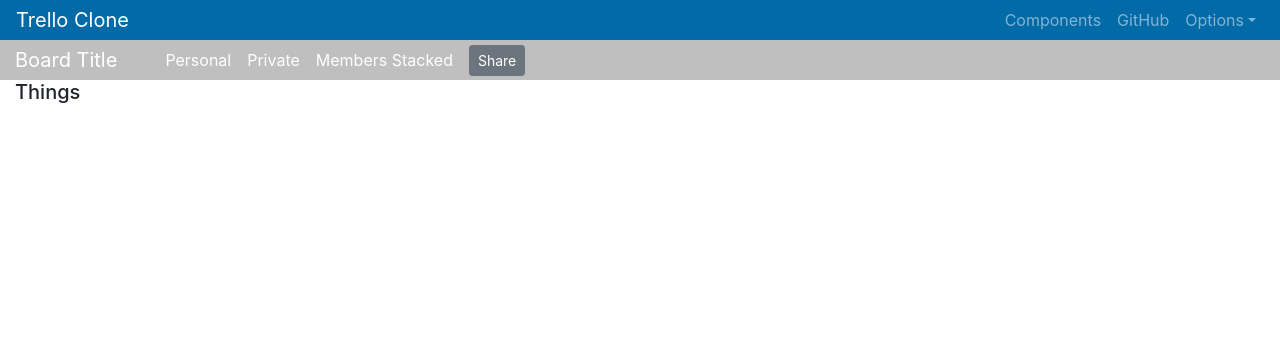
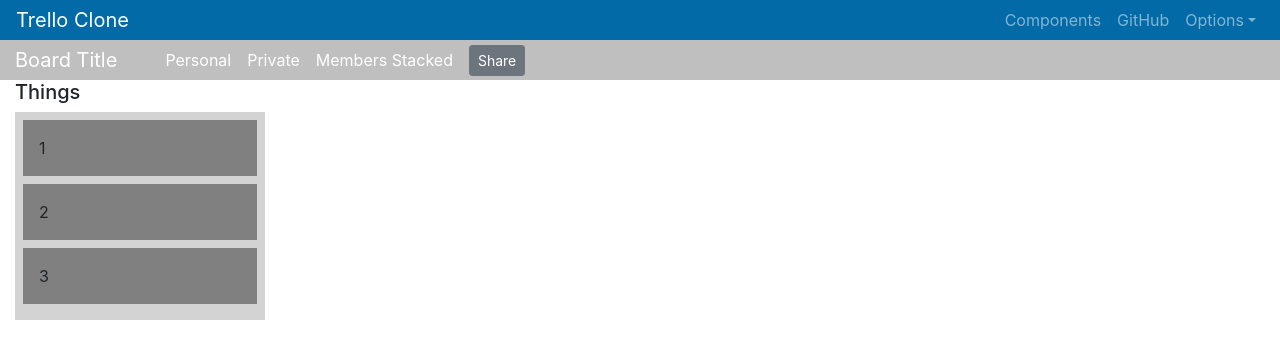
Before and after one commit to SeanningTatum/trello-clone-frontend, a Next.js app: page /board in a window 1280 px wide. Shown: the top 358 px of the page. Built offline with nearby package versions, Linux system fonts and the light colour scheme.

Commit message:
create dnd feature

```diff
--- /dev/null
+++ b/components/board/List.js
@@ -0,0 +1,37 @@
+// @flow
+
+import React from 'react'
+import {DragDropContext, Droppable, type DropResult} from 'react-beautiful-dnd'
+import styled from 'styled-components'
+
+import {type BoardItem} from '../../interfaces/BoardItem'
+
+import ListItem from './ListItem'
+
+type Props = {
+  items: Array<BoardItem>,
+  onDragEnd: (result: DropResult) => void,
+}
+
+export default function List({items, onDragEnd}: Props) {
+  return (
+    <DragDropContext onDragEnd={onDragEnd}>
+      <Droppable droppableId="droppable">
+        {(provided, snapshot) => (
+          <ListContainer ref={provided.innerRef} isDraggingOver={snapshot.isDraggingOver}>
+            {items.map((item, ndx) => (
+              <ListItem item={item} ndx={ndx} key={item.id} />
+            ))}
+            {provided.placeholder}
+          </ListContainer>
+        )}
+      </Droppable>
+    </DragDropContext>
+  )
+}
+
+const ListContainer = styled.div`
+  width: 250px;
+  padding: 8px;
+  background-color: ${props => (props.isDraggingOver ? 'lightblue' : 'lightgrey')};
+`
--- /dev/null
+++ b/components/board/ListItem.js
@@ -0,0 +1,40 @@
+// @flow
+
+import React, {memo} from 'react'
+import {Draggable} from 'react-beautiful-dnd'
+import styled from 'styled-components'
+
+import {type BoardItem} from '../../interfaces/BoardItem'
+
+type Props = {
+  item: BoardItem,
+  ndx: number,
+}
+
+// Use memo to prevent unwanted items from updating
+export default memo(({item, ndx}: Props) => {
+  // Prove that there are no unwanted re-renders
+  console.log(`[item ${item.id}] updated`)
+
+  return (
+    <Draggable key={item.id} draggableId={item.id} index={ndx}>
+      {(provided, snapshot) => (
+        <StyledListItem
+          ref={provided.innerRef}
+          {...provided.draggableProps}
+          {...provided.dragHandleProps}
+          style={{...provided.draggableProps.style}}
+        >
+          {item.content}
+        </StyledListItem>
+      )}
+    </Draggable>
+  )
+})
+
+const StyledListItem = styled.div`
+  userselect: 'none';
+  padding: 16px;
+  margin-bottom: 8px;
+  background-color: ${props => (props.isDragging ? 'lightgreen' : 'grey')};
+`
--- /dev/null
+++ b/interfaces/BoardItem.js
@@ -0,0 +1,6 @@
+// @flow
+
+export interface BoardItem {
+  id: number;
+  content: string;
+}
--- a/pages/board.js
+++ b/pages/board.js
@@ -1,16 +1,49 @@
-import React from 'react'
+// @flow
+
+import React, {useState} from 'react'
 import {Container} from 'reactstrap'
+import {type DropResult} from 'react-beautiful-dnd'
 
+import {type BoardItem} from '../interfaces/BoardItem'
 import Navbar from '../components/dashboard/Navbar'
 import NavTitleAndActions from '../components/board/NavTitleAndActions'
+import BoardList from '../components/board/List'
+
+const testItems: Array<BoardItem> = [
+  {id: 1, content: '1'},
+  {id: 2, content: '2'},
+  {id: 3, content: '3'},
+]
 
 export default function Board() {
+  const [items: Array<BoardItem>, setItems] = useState(testItems)
+
+  // Utility function to reorder
+  function reorder(array, startIndex, endIndex): Array<{id: number, content: string}> {
+    const newArray = [...array]
+    const [removed] = newArray.splice(startIndex, 1)
+    newArray.splice(endIndex, 0, removed)
+
+    return newArray
+  }
+
+  function onDragEnd(result: DropResult): void {
+    // dropped outside the list
+    if (!result.destination) return
+
+    // Reorder the items
+    const newItems = reorder(items, result.source.index, result.destination.index)
+
+    setItems(newItems)
+  }
+
   return (
     <div>
       <Navbar />
       <NavTitleAndActions />
       <Container fluid>
         <h5>Things</h5>
+        <BoardList onDragEnd={onDragEnd} items={items} />
       </Container>
     </div>
   )
```
